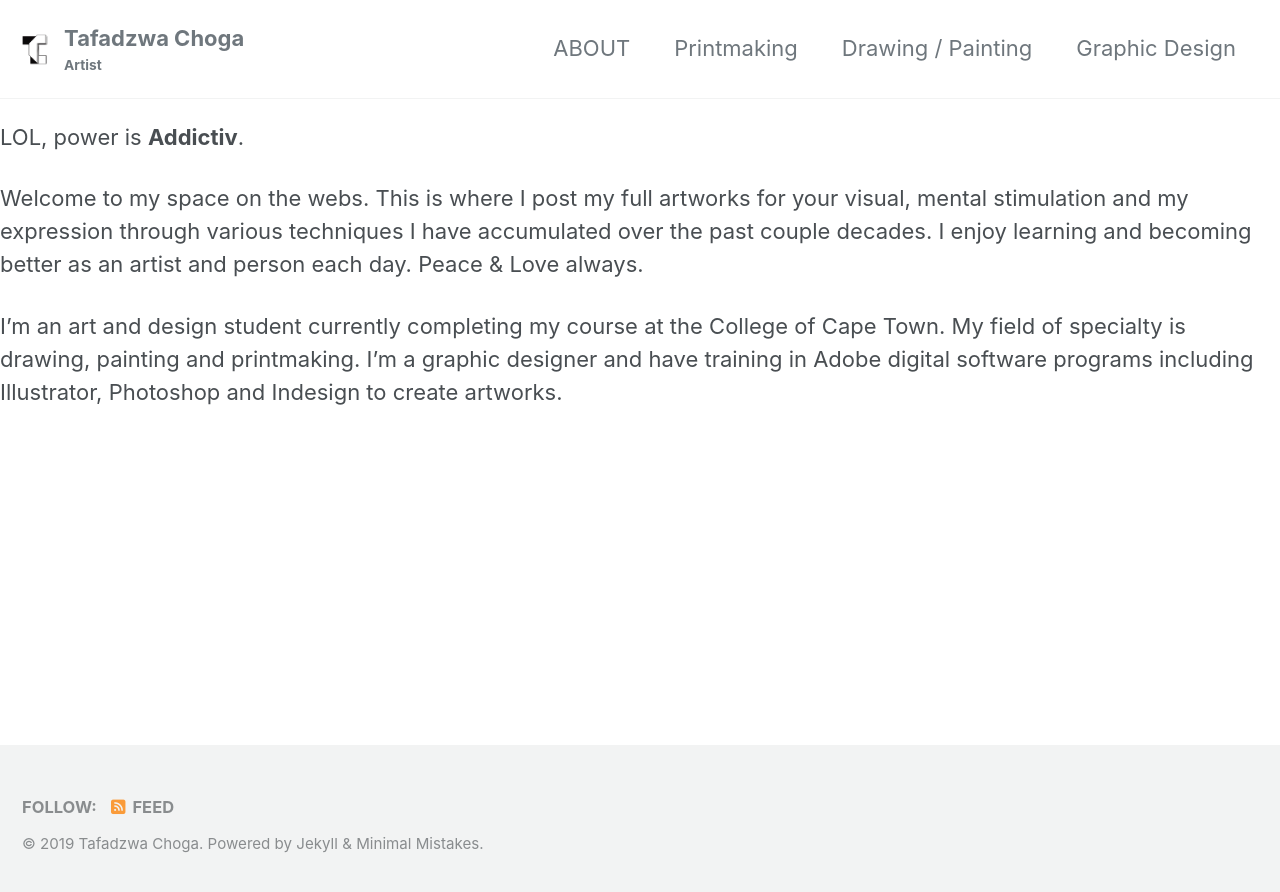
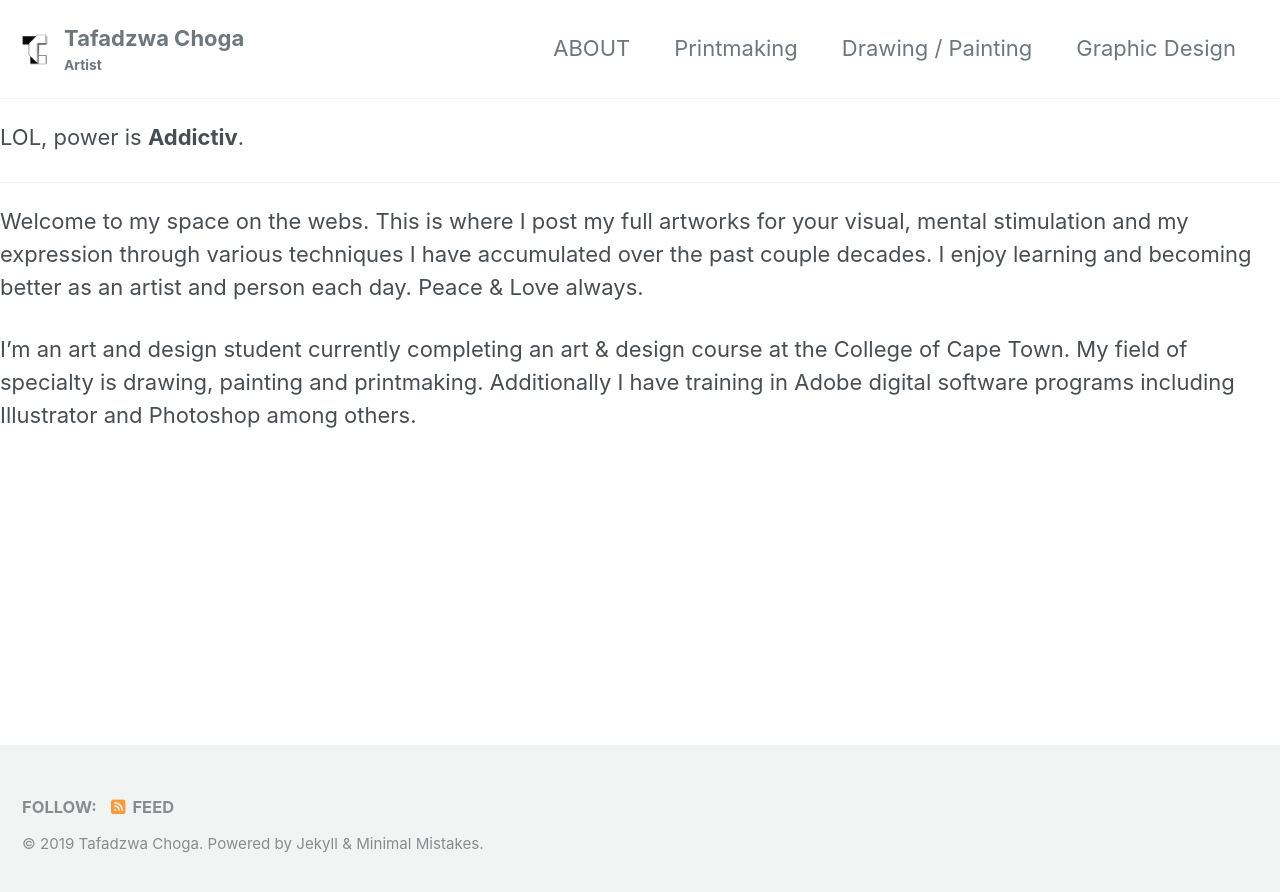
Before and after one commit to tafadzwachoga/tafadzwachoga.github.io, a Jekyll site: the page built from _pages/about.md, in a window 1280 px wide. Shown: the top 892 px of the page. Built offline with Jekyll 4.4.1, drawn with Linux system fonts in a browser that asks for light colours; cached includes are drawn as plain includes; nearby versions of some CDN libraries; our own code applies the rules of GitHub Pages for plain Markdown files.

Commit message:
edited about me page

```diff
--- a/_config.yml
+++ b/_config.yml
@@ -109,7 +109,7 @@ analytics:
 author:
   name             : "Tafadzwa Choga"
   avatar           : "/images/IMG_8446.JPG" # path of avatar image, e.g. "/assets/images/bio-photo.jpg"
-  bio              : "My purpose is to create, and my hope is it has a purpose for me."
+  bio              : "My purpose is to create, my hope is it has a purpose for me."
   location         : "Cape Town, South Africa"
   # email            : "tafieearl@gmail.com"
   links:
--- a/_pages/about.md
+++ b/_pages/about.md
@@ -8,8 +8,9 @@ header:
    LOL, power is **Addictiv**.
 
 
+---
 
    Welcome to my space on the webs. This is where I post my full artworks for your visual, mental stimulation and my expression through various techniques I have accumulated over the past couple decades.
    I enjoy learning and becoming better as an artist and person each day. Peace & Love always.
 
-   I'm an art and design student currently completing my course at the College of Cape Town. My field of specialty is drawing, painting and printmaking. I'm a graphic designer and have training in Adobe digital software programs including Illustrator, Photoshop and Indesign to create artworks.
+   I'm an art and design student currently completing an art & design course at the College of Cape Town. My field of specialty is drawing, painting and printmaking. Additionally I have training in Adobe digital software programs including Illustrator and Photoshop among others.
```
